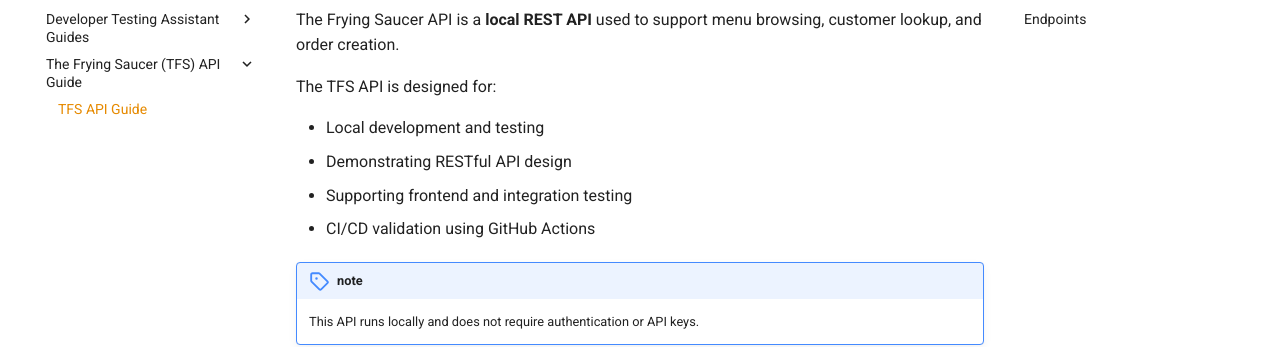
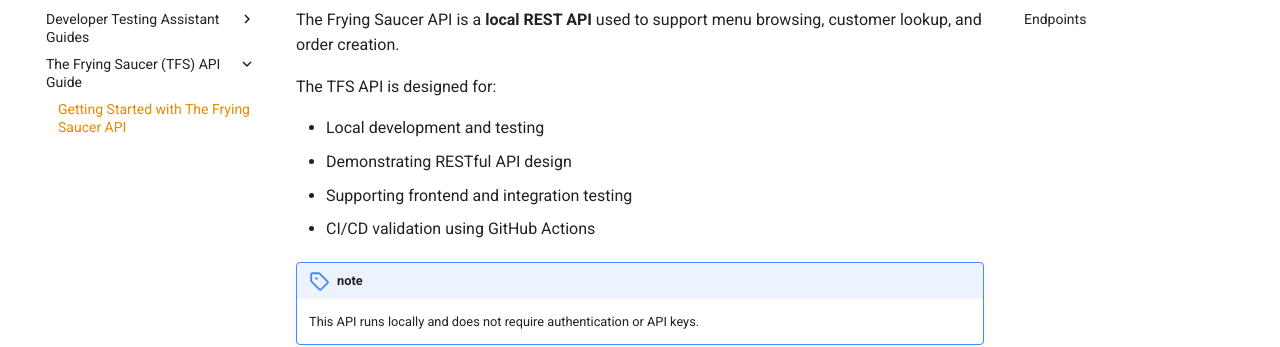
Before and after one commit to cwarstler24/NextGen-Finale, an MkDocs documentation site: the page built from docs/TFS-API-Guide/TFS-API-Administrator-Guide.md, in a window 1280 px wide. Shown: the part 173-520 px from the top of the page. Built offline with MkDocs 1.6.1 and Material for MkDocs 9.7.7, drawn with Linux system fonts in a browser that asks for light colours; old or Windows-style settings are respelled for this version of MkDocs.

Commit message:
clarify navigation entry for TFS API Guide in mkdocs.yml

```diff
--- a/mkdocs.yml
+++ b/mkdocs.yml
@@ -33,7 +33,7 @@ nav:
       - Developer Environment Configuration Guide: Developer-Assistant-Guide\Development-Environment-Configuration-Guide.md
       - CICD Testing Developer Guide: Developer-Assistant-Guide\CICD-testing-developer-guide.md
   - The Frying Saucer (TFS) API Guide:
-      - TFS API Guide: TFS-API-Guide\TFS-API-Administrator-Guide.md
+      - Getting Started with The Frying Saucer API: TFS-API-Guide\TFS-API-Administrator-Guide.md
 
 markdown_extensions:
   - attr_list
```
